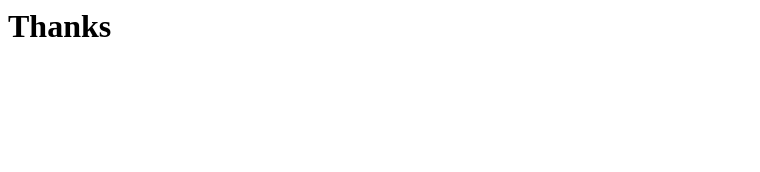
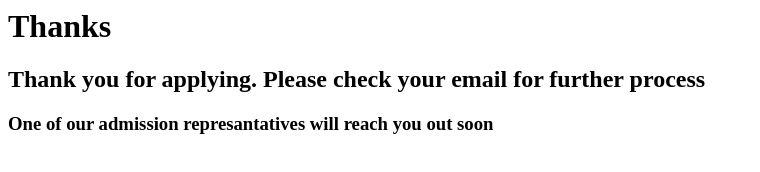
Before and after one commit to ridvanakay/thanks, a plain HTML site: page index.html in a window 1280 px wide. Shown: the whole page, without its empty margins (0-760 px from the left). Drawn offline with Linux system fonts and the light colour scheme.

Commit message:
Update index.html

```diff
--- a/index.html
+++ b/index.html
@@ -1 +1,3 @@
 <h1>Thanks</h1>
+<h2>Thank you for applying. Please check your email for further process</h2>
+<h3>One of our admission represantatives will reach you out soon</h3>
```
